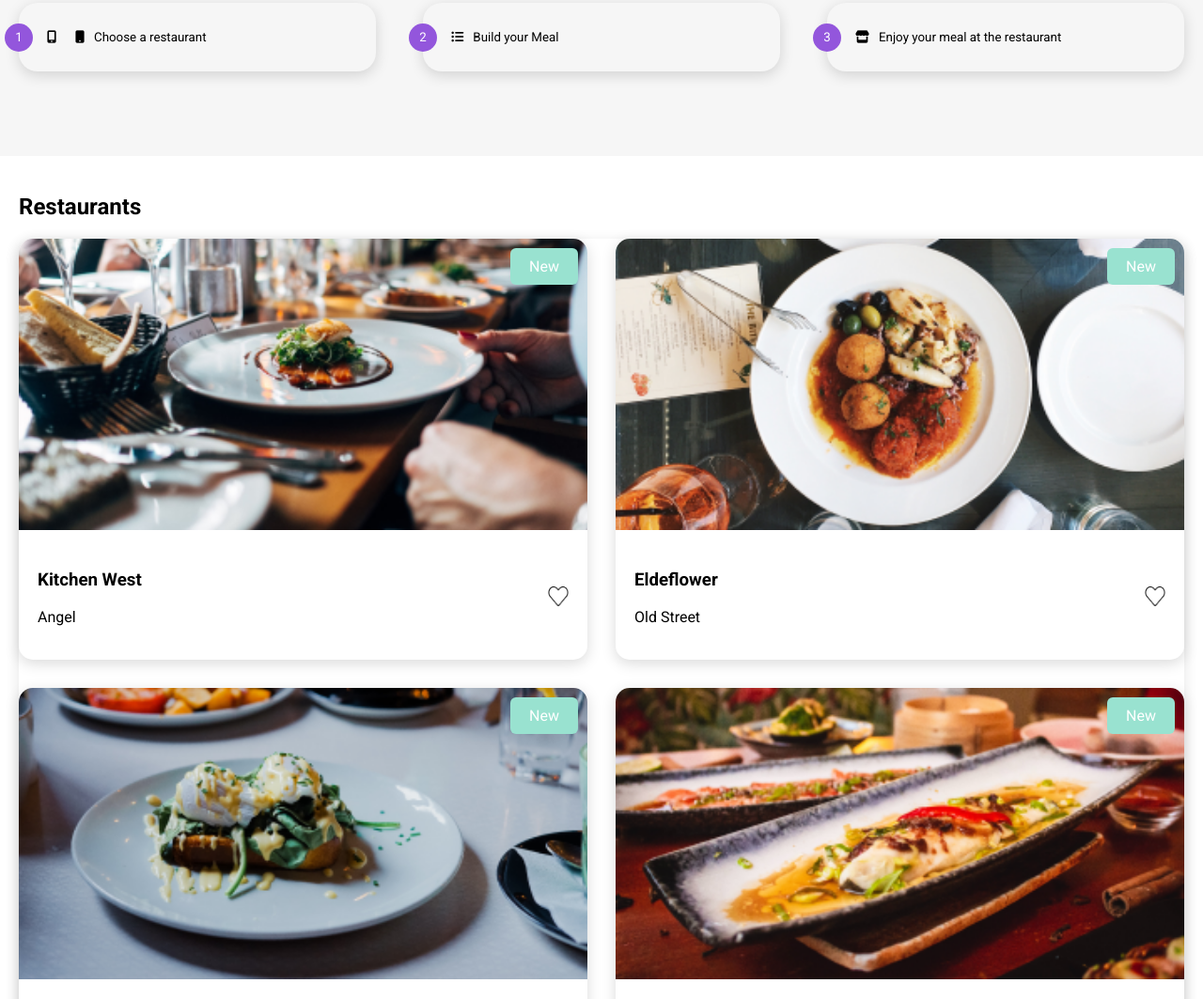
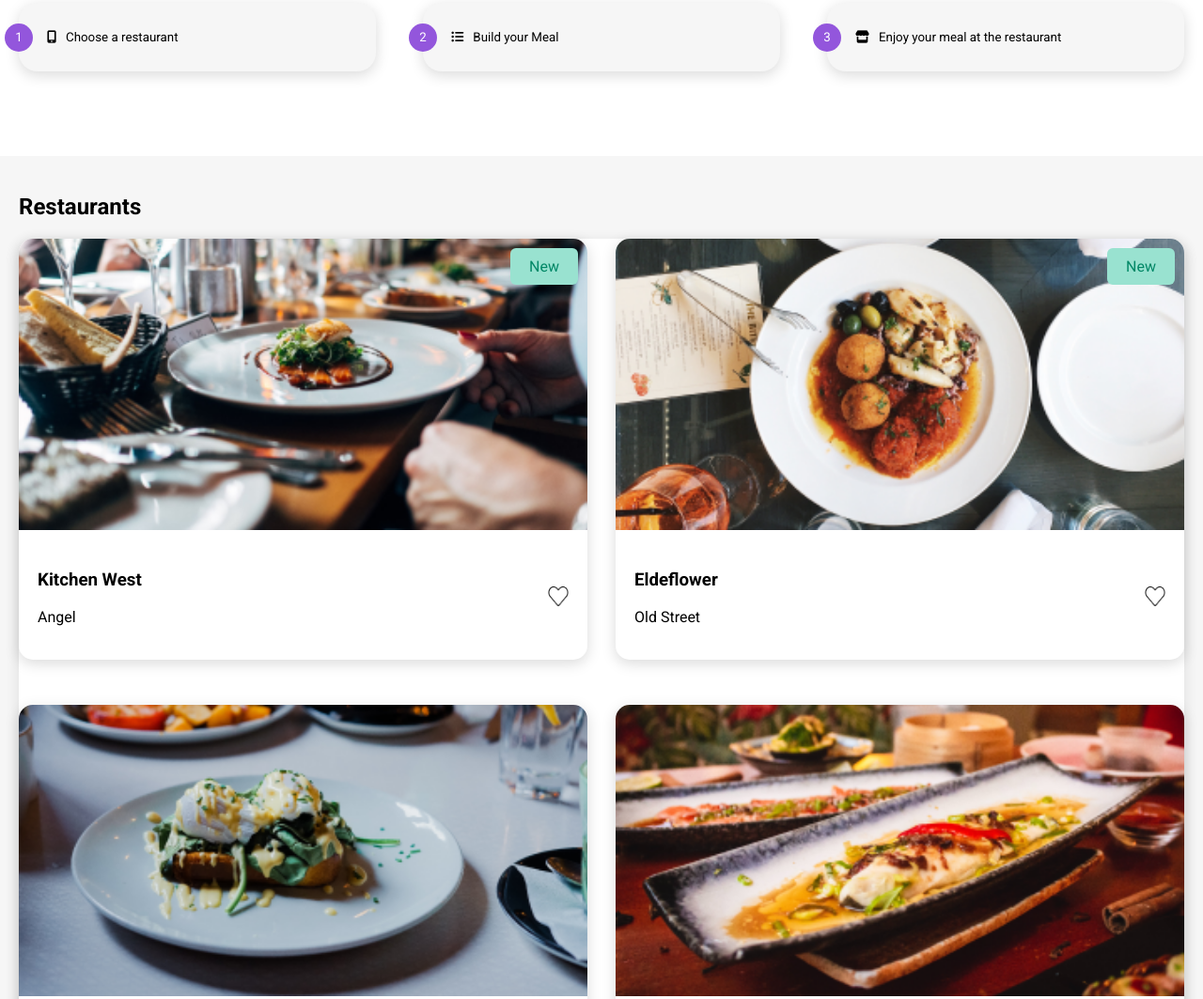
Before and after one commit to Csikiizabella/Csikiizabella.github.io, a plain HTML site: page index.html in a window 1280 px wide. Shown: the part 553-1616 px from the top of the page at 94% size. Drawn offline with Linux system fonts and the light colour scheme; a web font is replaced by a local one.

Commit message:
Home page adjustments

```diff
--- a/SASS/buttons.scss
+++ b/SASS/buttons.scss
@@ -5,6 +5,7 @@
     justify-content: center;
     align-items: center;
     width: 0px;
+    height: 100%;
     background-color: $color-badge-background;
     transition: all 1s linear;
 }
@@ -58,7 +59,7 @@
 }
 
 .How-it-works {
-    background-color: $color-background-secondary;
+    background-color: $color-background-white;
     padding: 20px;
 
     .steps-list {
--- a/SASS/cards.scss
+++ b/SASS/cards.scss
@@ -56,8 +56,9 @@
     }
 }
 
-.restaurants {
+.restaurant {
     padding: 20px;
+    background-color: $color-background-secondary;
 }
 
 .home-card {
@@ -66,6 +67,7 @@
     overflow: hidden;
     box-shadow: 0px 4px 15px 0px rgba(0, 0, 0, 0.15);
     position: relative;
+    margin-bottom: 18px;
 
     img {
         width: 100%;
@@ -76,7 +78,7 @@
         top: 10px;
         right: 10px;
         background-color: $color-badge-background;
-        color: $color-background-white;
+        color: $color-badge-secondary;
         padding: 10px 20px;
         border-radius: 6px;
     }
--- a/SASS/var.scss
+++ b/SASS/var.scss
@@ -11,6 +11,7 @@ $color-background-primary: #EAEAEA;
 $font-shrikhand: 'shrikhand';
 $font-roboto: 'roboto';
 $color-badge-background: #99E2D0;
+$color-badge-secondary: #008766;
 
 
 @mixin gradient-background($start-color, $end-color, $direction) {
--- a/index.html
+++ b/index.html
@@ -45,7 +45,6 @@
         <div class="steps-list">
             <button class="buttons">
                 <span class="circle">1</span><i class="fa-solid fa-mobile-screen-button"></i>
-                <i class="fa-solid fa-mobile-button"></i>
                 <span>Choose a restaurant</span>
             </button>
 
@@ -113,7 +112,6 @@
                             <img class="filled-img" src="images/Vector.png" alt="Filled heart">
                         </div>
                     </div>
-                    <div class="new-tag">New</div>
                 </div>
             </a>
 
@@ -130,7 +128,6 @@
                             <img class="filled-img" src="images/Vector.png" alt="Filled heart">
                         </div>
                     </div>
-                    <div class="new-tag">New</div>
                 </div>
             </a>
         </div>
@@ -156,8 +153,8 @@
             <div>Legal notice </div>
         </a>
 
-        <a href="#" class="footer-link">
-            <div>Contact </div>
+        <a class="footer-link" href="mailto:csikiizabella89@gmail.com">
+            <div>Contact</div>
         </a>
 
     </footer>
```
Also changed, not shown: css/buttons.css, css/cards.css, css/main.css, css/menus.css, 4 other files.
